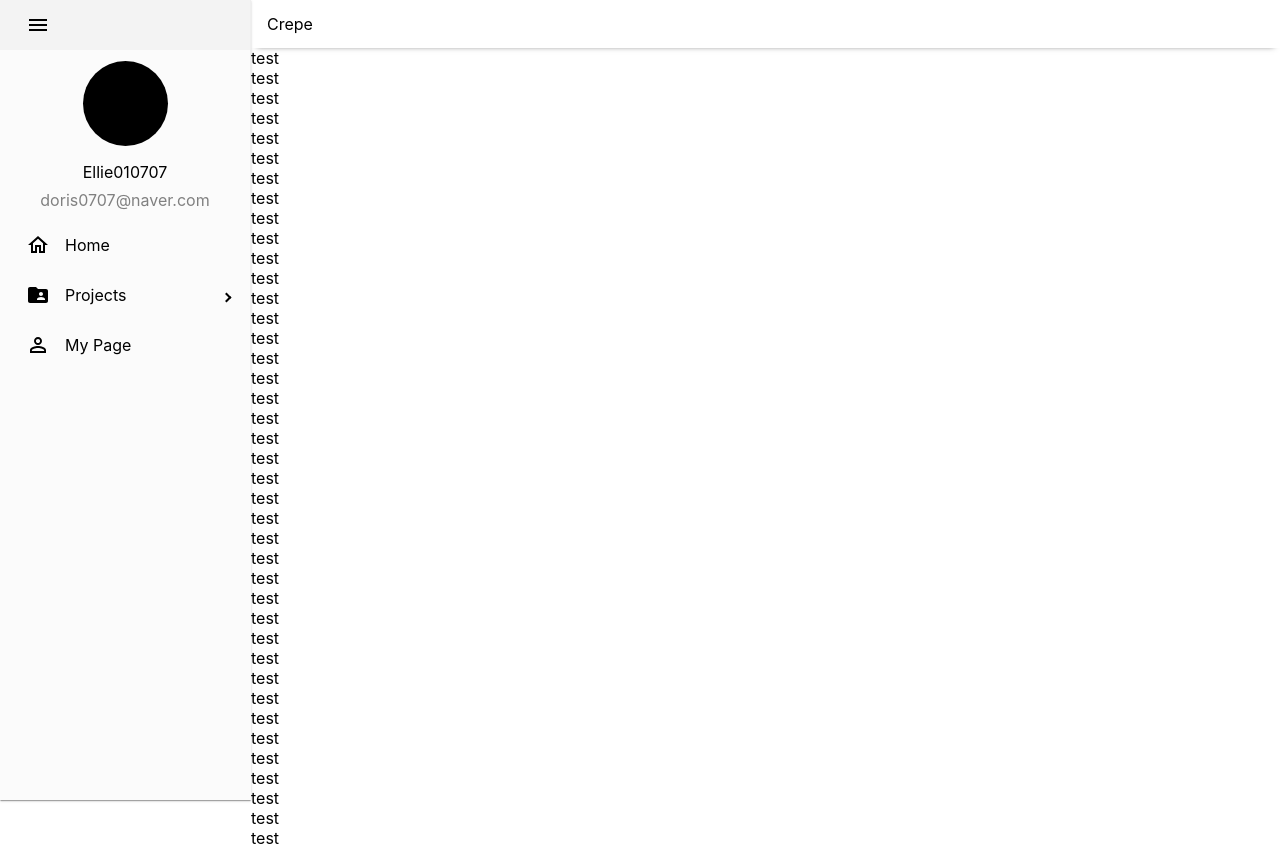
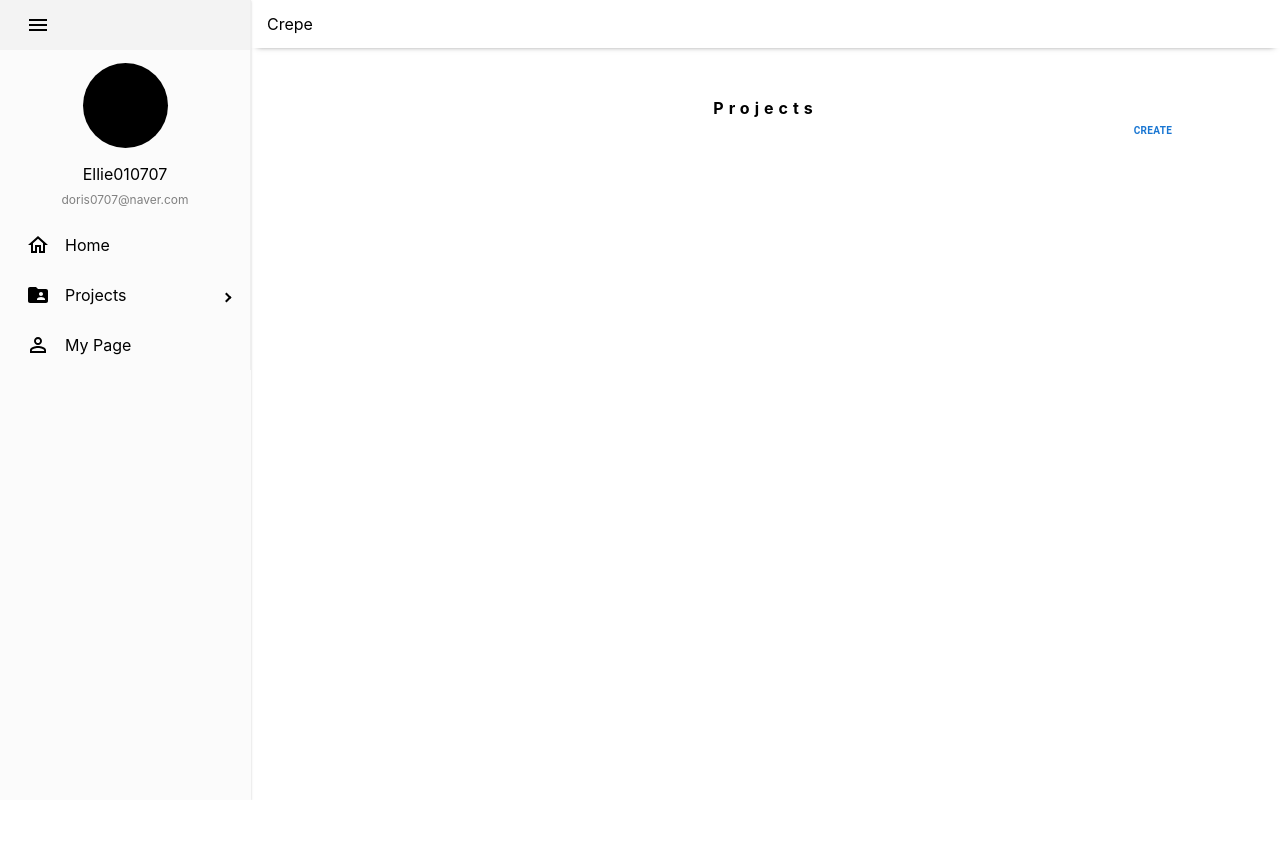
Before and after one commit to Tuk-AOK/frontend-dev, a React (Create React App) app: page / in a window 1280 px wide. After the commit the page ends 800 px from the top, so only its background shows below. Built offline with nearby package versions, Linux system fonts and the light colour scheme.

Commit message:
feat: 전역 버튼 생성

```diff
--- /dev/null
+++ b/src/components/button/globalButton/globalButton.tsx
@@ -0,0 +1,12 @@
+import React from "react";
+import { Box, Button } from "@mui/material";
+
+export default function GlobalButton(props: { children: React.ReactNode }) {
+  const { children } = props;
+
+  return (
+    <Button size="small" color="primary">
+      <Box sx={{ fontWeight: "bold", fontSize: "10px" }}> {children} </Box>
+    </Button>
+  );
+}
--- /dev/null
+++ b/src/components/button/globalButton/index.ts
@@ -0,0 +1 @@
+export {default} from "./globalButton"
--- a/src/components/layout/index.tsx
+++ b/src/components/layout/index.tsx
@@ -11,7 +11,7 @@ export default function Layout(props: { children: React.ReactNode }) {
       <Sidebar />
       <Box sx={{ width: 'calc(100% - 40px)', height: 1}}>
         <Header />
-        <Box sx = {{width:1, height:1, overflowY:"auto"}}>
+        <Box sx = {{width:1, height:'calc(100%-48px)', overflowY:"auto"}}>
         {children}
         </Box>
       </Box>
--- a/src/components/layout/sidebar/sidebar.tsx
+++ b/src/components/layout/sidebar/sidebar.tsx
@@ -59,6 +59,7 @@ export default function Example() {
                   sx={{
                     color: "gray",
                     mt: 1,
+                    fontSize: 12,
                   }}
                 >
                   doris0707@naver.com
--- a/src/components/main/main.tsx
+++ b/src/components/main/main.tsx
@@ -1,123 +1,23 @@
 import { Box } from "@mui/material";
 import React from "react";
+import GlobalButton from "../button/globalButton/globalButton";
 
 export default function Main() {
   return (
     <Box>
-      <Box>test</Box> <Box>test</Box> <Box>test</Box> <Box>test</Box>{" "}
-      <Box>test</Box> <Box>test</Box> <Box>test</Box> <Box>test</Box>{" "}
-      <Box>test</Box> <Box>test</Box> <Box>test</Box> <Box>test</Box>{" "}
-      <Box>test</Box> <Box>test</Box> <Box>test</Box> <Box>test</Box>{" "}
-      <Box>test</Box> <Box>test</Box> <Box>test</Box> <Box>test</Box>{" "}
-      <Box>test</Box> <Box>test</Box> <Box>test</Box> <Box>test</Box>{" "}
-      <Box>test</Box> <Box>test</Box> <Box>test</Box> <Box>test</Box>{" "}
-      <Box>test</Box> <Box>test</Box> <Box>test</Box> <Box>test</Box>{" "}
-      <Box>test</Box> <Box>test</Box> <Box>test</Box> <Box>test</Box>{" "}
-      <Box>test</Box> <Box>test</Box> <Box>test</Box> <Box>test</Box>{" "}
-      <Box>test</Box> <Box>test</Box> <Box>test</Box> <Box>test</Box>{" "}
-      <Box>test</Box> <Box>test</Box> <Box>test</Box> <Box>test</Box>{" "}
-      <Box>test</Box> <Box>test</Box> <Box>test</Box> <Box>test</Box>{" "}
-      <Box>test</Box> <Box>test</Box> <Box>test</Box> <Box>test</Box>{" "}
-      <Box>test</Box> <Box>test</Box> <Box>test</Box> <Box>test</Box>{" "}
-      <Box>test</Box> <Box>test</Box> <Box>test</Box> <Box>test</Box>{" "}
-      <Box>test</Box> <Box>test</Box> <Box>test</Box> <Box>test</Box>{" "}
-      <Box>test</Box> <Box>test</Box> <Box>test</Box> <Box>test</Box>{" "}
-      <Box>test</Box> <Box>test</Box> <Box>test</Box> <Box>test</Box>{" "}
-      <Box>test</Box> <Box>test</Box> <Box>test</Box> <Box>test</Box>{" "}
-      <Box>test</Box> <Box>test</Box> <Box>test</Box> <Box>test</Box>{" "}
-      <Box>test</Box> <Box>test</Box> <Box>test</Box> <Box>test</Box>{" "}
-      <Box>test</Box> <Box>test</Box> <Box>test</Box> <Box>test</Box>{" "}
-      <Box>test</Box> <Box>test</Box> <Box>test</Box> <Box>test</Box>{" "}
-      <Box>test</Box> <Box>test</Box> <Box>test</Box> <Box>test</Box>{" "}
-      <Box>test</Box> <Box>test</Box> <Box>test</Box> <Box>test</Box>{" "}
-      <Box>test</Box> <Box>test</Box> <Box>test</Box> <Box>test</Box>{" "}
-      <Box>test</Box> <Box>test</Box> <Box>test</Box> <Box>test</Box>{" "}
-      <Box>test</Box> <Box>test</Box> <Box>test</Box> <Box>test</Box>{" "}
-      <Box>test</Box> <Box>test</Box> <Box>test</Box> <Box>test</Box>{" "}
-      <Box>test</Box> <Box>test</Box> <Box>test</Box> <Box>test</Box>{" "}
-      <Box>test</Box> <Box>test</Box> <Box>test</Box> <Box>test</Box>{" "}
-      <Box>test</Box> <Box>test</Box> <Box>test</Box> <Box>test</Box>{" "}
-      <Box>test</Box> <Box>test</Box> <Box>test</Box> <Box>test</Box>{" "}
-      <Box>test</Box> <Box>test</Box> <Box>test</Box> <Box>test</Box>{" "}
-      <Box>test</Box> <Box>test</Box> <Box>test</Box> <Box>test</Box>{" "}
-      <Box>test</Box> <Box>test</Box> <Box>test</Box> <Box>test</Box>{" "}
-      <Box>test</Box> <Box>test</Box> <Box>test</Box> <Box>test</Box>{" "}
-      <Box>test</Box> <Box>test</Box> <Box>test</Box> <Box>test</Box>{" "}
-      <Box>test</Box> <Box>test</Box> <Box>test</Box> <Box>test</Box>{" "}
-      <Box>test</Box> <Box>test</Box> <Box>test</Box> <Box>test</Box>{" "}
-      <Box>test</Box> <Box>test</Box> <Box>test</Box> <Box>test</Box>{" "}
-      <Box>test</Box> <Box>test</Box> <Box>test</Box> <Box>test</Box>{" "}
-      <Box>test</Box> <Box>test</Box> <Box>test</Box> <Box>test</Box>{" "}
-      <Box>test</Box> <Box>test</Box> <Box>test</Box> <Box>test</Box>{" "}
-      <Box>test</Box> <Box>test</Box> <Box>test</Box> <Box>test</Box>{" "}
-      <Box>test</Box> <Box>test</Box> <Box>test</Box> <Box>test</Box>{" "}
-      <Box>test</Box> <Box>test</Box> <Box>test</Box> <Box>test</Box>{" "}
-      <Box>test</Box> <Box>test</Box> <Box>test</Box> <Box>test</Box>{" "}
-      <Box>test</Box> <Box>test</Box> <Box>test</Box> <Box>test</Box>{" "}
-      <Box>test</Box> <Box>test</Box> <Box>test</Box> <Box>test</Box>{" "}
-      <Box>test</Box> <Box>test</Box> <Box>test</Box> <Box>test</Box>{" "}
-      <Box>test</Box> <Box>test</Box> <Box>test</Box> <Box>test</Box>{" "}
-      <Box>test</Box> <Box>test</Box> <Box>test</Box> <Box>test</Box>{" "}
-      <Box>test</Box> <Box>test</Box> <Box>test</Box> <Box>test</Box>{" "}
-      <Box>test</Box> <Box>test</Box> <Box>test</Box> <Box>test</Box>{" "}
-      <Box>test</Box> <Box>test</Box> <Box>test</Box> <Box>test</Box>{" "}
-      <Box>test</Box> <Box>test</Box> <Box>test</Box> <Box>test</Box>{" "}
-      <Box>test</Box> <Box>test</Box> <Box>test</Box> <Box>test</Box>{" "}
-      <Box>test</Box> <Box>test</Box> <Box>test</Box> <Box>test</Box>{" "}
-      <Box>test</Box> <Box>test</Box> <Box>test</Box> <Box>test</Box>{" "}
-      <Box>test</Box> <Box>test</Box> <Box>test</Box> <Box>test</Box>{" "}
-      <Box>test</Box> <Box>test</Box> <Box>test</Box> <Box>test</Box>{" "}
-      <Box>test</Box> <Box>test</Box> <Box>test</Box> <Box>test</Box>{" "}
-      <Box>test</Box> <Box>test</Box> <Box>test</Box> <Box>test</Box>{" "}
-      <Box>test</Box> <Box>test</Box> <Box>test</Box> <Box>test</Box>{" "}
-      <Box>test</Box> <Box>test</Box> <Box>test</Box> <Box>test</Box>{" "}
-      <Box>test</Box> <Box>test</Box> <Box>test</Box> <Box>test</Box>{" "}
-      <Box>test</Box> <Box>test</Box> <Box>test</Box> <Box>test</Box>{" "}
-      <Box>test</Box> <Box>test</Box> <Box>test</Box> <Box>test</Box>{" "}
-      <Box>test</Box> <Box>test</Box> <Box>test</Box> <Box>test</Box>{" "}
-      <Box>test</Box> <Box>test</Box> <Box>test</Box> <Box>test</Box>{" "}
-      <Box>test</Box> <Box>test</Box> <Box>test</Box> <Box>test</Box>{" "}
-      <Box>test</Box> <Box>test</Box> <Box>test</Box> <Box>test</Box>{" "}
-      <Box>test</Box> <Box>test</Box> <Box>test</Box> <Box>test</Box>{" "}
-      <Box>test</Box> <Box>test</Box> <Box>test</Box> <Box>test</Box>{" "}
-      <Box>test</Box> <Box>test</Box> <Box>test</Box> <Box>test</Box>{" "}
-      <Box>test</Box> <Box>test</Box> <Box>test</Box> <Box>test</Box>{" "}
-      <Box>test</Box> <Box>test</Box> <Box>test</Box> <Box>test</Box>{" "}
-      <Box>test</Box> <Box>test</Box> <Box>test</Box> <Box>test</Box>{" "}
-      <Box>test</Box> <Box>test</Box> <Box>test</Box> <Box>test</Box>{" "}
-      <Box>test</Box> <Box>test</Box> <Box>test</Box> <Box>test</Box>{" "}
-      <Box>test</Box> <Box>test</Box> <Box>test</Box> <Box>test</Box>{" "}
-      <Box>test</Box> <Box>test</Box> <Box>test</Box> <Box>test</Box>{" "}
-      <Box>test</Box> <Box>test</Box> <Box>test</Box> <Box>test</Box>{" "}
-      <Box>test</Box> <Box>test</Box> <Box>test</Box> <Box>test</Box>{" "}
-      <Box>test</Box> <Box>test</Box> <Box>test</Box> <Box>test</Box>{" "}
-      <Box>test</Box> <Box>test</Box> <Box>test</Box> <Box>test</Box>{" "}
-      <Box>test</Box> <Box>test</Box> <Box>test</Box> <Box>test</Box>{" "}
-      <Box>test</Box> <Box>test</Box> <Box>test</Box> <Box>test</Box>{" "}
-      <Box>test</Box> <Box>test</Box> <Box>test</Box> <Box>test</Box>{" "}
-      <Box>test</Box> <Box>test</Box> <Box>test</Box> <Box>test</Box>{" "}
-      <Box>test</Box> <Box>test</Box> <Box>test</Box> <Box>test</Box>{" "}
-      <Box>test</Box> <Box>test</Box> <Box>test</Box> <Box>test</Box>{" "}
-      <Box>test</Box> <Box>test</Box> <Box>test</Box> <Box>test</Box>{" "}
-      <Box>test</Box> <Box>test</Box> <Box>test</Box> <Box>test</Box>{" "}
-      <Box>test</Box> <Box>test</Box> <Box>test</Box> <Box>test</Box>{" "}
-      <Box>test</Box> <Box>test</Box> <Box>test</Box> <Box>test</Box>{" "}
-      <Box>test</Box> <Box>test</Box> <Box>test</Box> <Box>test</Box>{" "}
-      <Box>test</Box> <Box>test</Box> <Box>test</Box> <Box>test</Box>{" "}
-      <Box>test</Box> <Box>test</Box> <Box>test</Box> <Box>test</Box>{" "}
-      <Box>test</Box> <Box>test</Box> <Box>test</Box> <Box>test</Box>{" "}
-      <Box>test</Box> <Box>test</Box> <Box>test</Box> <Box>test</Box>{" "}
-      <Box>test</Box> <Box>test</Box> <Box>test</Box> <Box>test</Box>{" "}
-      <Box>test</Box> <Box>test</Box> <Box>test</Box> <Box>test</Box>{" "}
-      <Box>test</Box> <Box>test</Box> <Box>test</Box> <Box>test</Box>{" "}
-      <Box>test</Box> <Box>test</Box> <Box>test</Box> <Box>test</Box>{" "}
-      <Box>test</Box> <Box>test</Box> <Box>test</Box> <Box>test</Box>{" "}
-      <Box>test</Box> <Box>test</Box> <Box>test</Box> <Box>test</Box>{" "}
-      <Box>test</Box> <Box>test</Box> <Box>test</Box> <Box>test</Box>{" "}
-      <Box>test</Box> <Box>test</Box> <Box>test</Box> <Box>test</Box>{" "}
-      <Box>test</Box> <Box>test</Box> <Box>test</Box> <Box>test</Box>{" "}
-      <Box>test</Box> <Box>test</Box> <Box>test</Box> <Box>test</Box>{" "}
-      <Box>test</Box> <Box>test</Box> <Box>test</Box> <Box>test</Box>
+      <Box
+        sx={{
+          textAlign: "center",
+          mt: "50px",
+          fontWeight: "bold",
+          letterSpacing: "5px",
+        }}
+      >
+        Projects
+      </Box>
+      <Box sx={{ textAlign: "right", mr: "95px" }}>
+        <GlobalButton>create</GlobalButton>
+      </Box>
     </Box>
   );
 }
```
